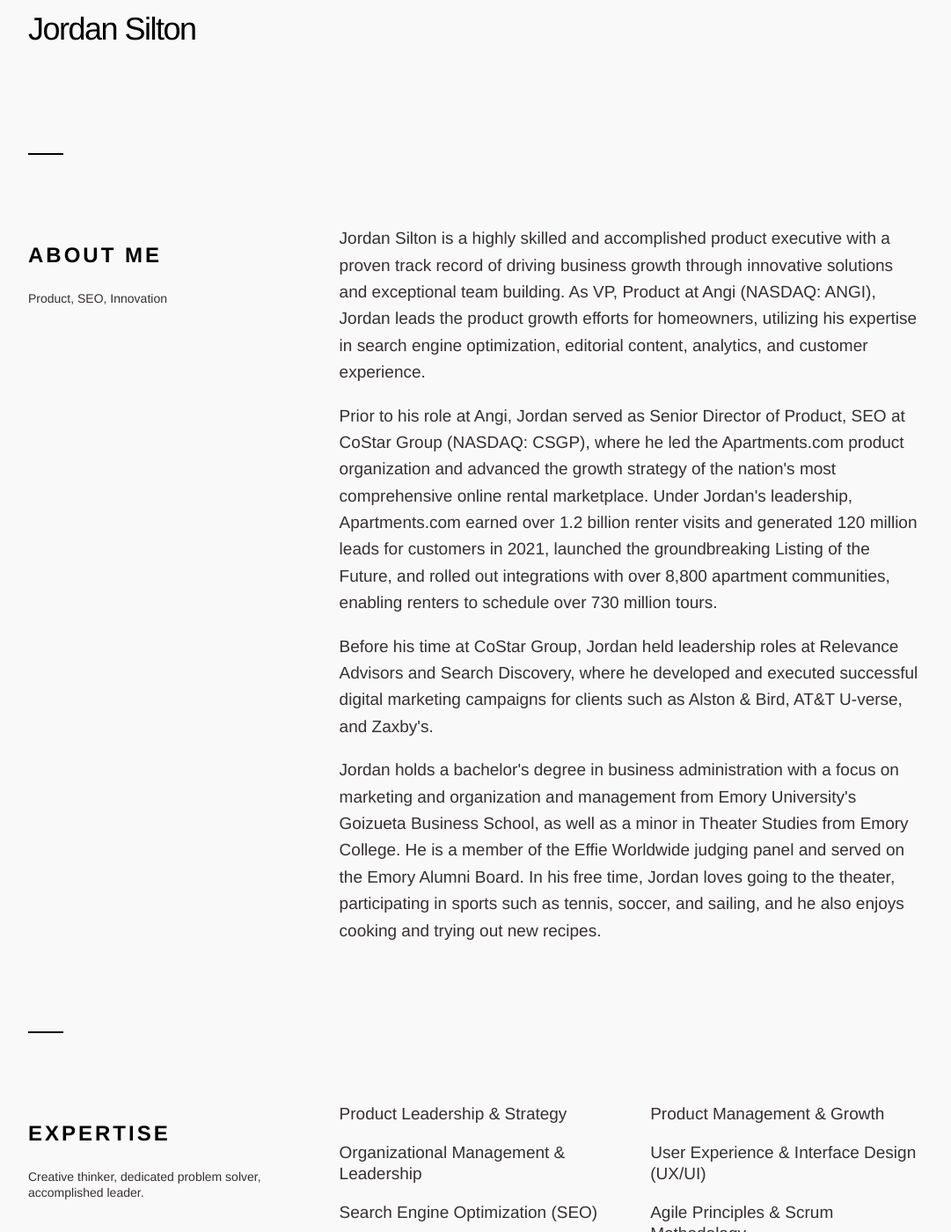
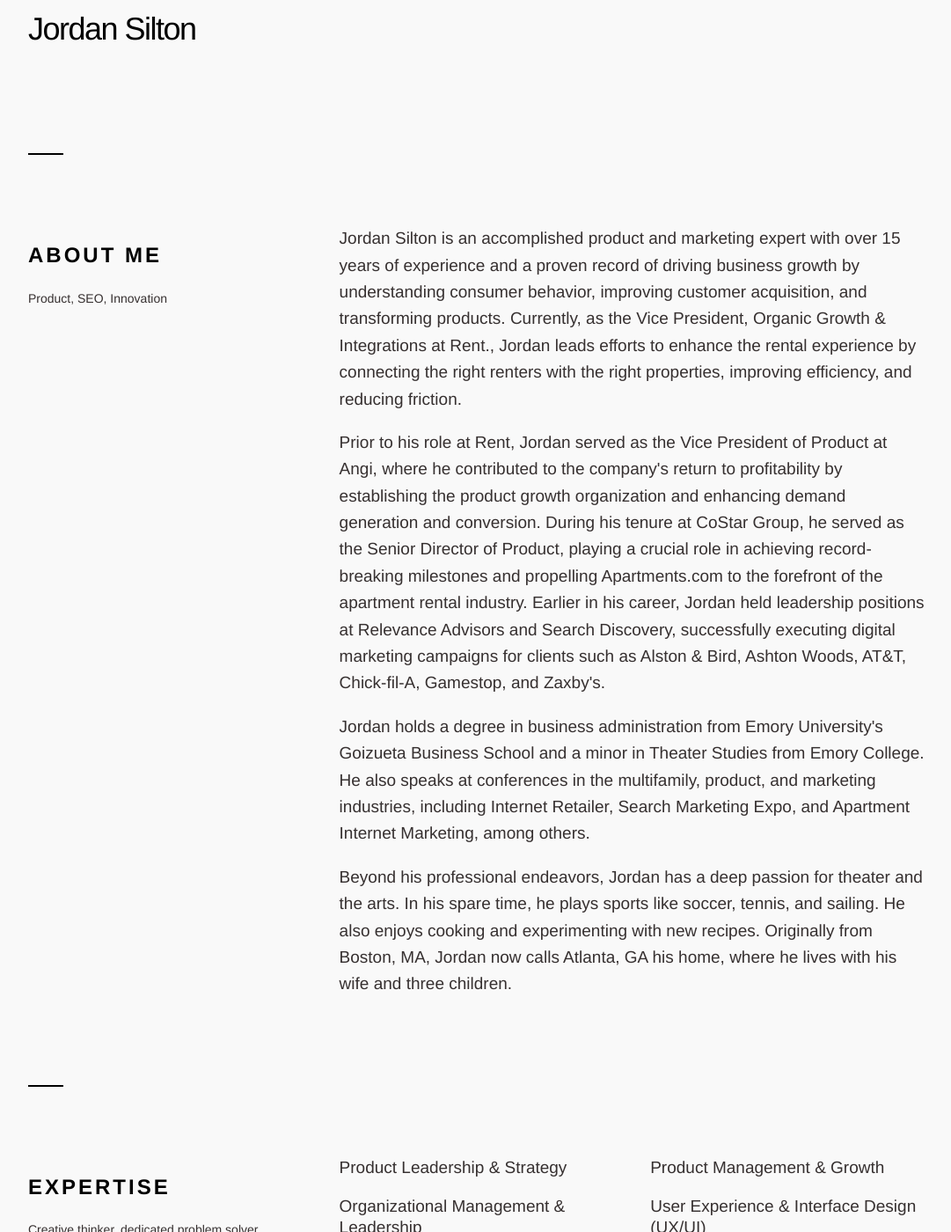
Before and after one commit to jsilton/jsilton.github.io, a Jekyll site: the page built from index.html, in a window 1280 px wide and 1400 px high, scrolled down 270 px. Shown: the whole window at 88% size, without its empty margins (98-1179 px from the left). Built offline with Jekyll 4.4.1, drawn with Linux system fonts in a browser that asks for light colours.

Commit message:
Update bio

```diff
--- a/index.html
+++ b/index.html
@@ -1,7 +1,7 @@
 ---
 layout: default
-title: Jordan Silton - Product, SEO, & Innovation
-description: Hi, I'm Jordan. I have a passion for developing exceptional teams, building innovative products, and solving complex business problems. I play tennis and soccer, love sailing, and enjoy cooking.
+title: Jordan Silton - Marketing & Product Executive, Growth Catalyst, Transformational Leader
+description: Innovative growth accelerator driving B2B and B2C customer acquisition via high-performance teams to achieve record traffic, revenue, and profit.
 redirect_from:
   - /about
   - /@jsilton
@@ -25,10 +25,11 @@
         </div>
     </div>
     <div class="eight columns">
-        <p>Jordan Silton is a highly skilled and accomplished product executive with a proven track record of driving business growth through innovative solutions and exceptional team building. As VP, Product at Angi (NASDAQ: ANGI), Jordan leads the product growth efforts for homeowners, utilizing his expertise in search engine optimization, editorial content, analytics, and customer experience.</p>
-        <p>Prior to his role at Angi, Jordan served as Senior Director of Product, SEO at CoStar Group (NASDAQ: CSGP), where he led the Apartments.com product organization and advanced the growth strategy of the nation's most comprehensive online rental marketplace. Under Jordan's leadership, Apartments.com earned over 1.2 billion renter visits and generated 120 million leads for customers in 2021, launched the groundbreaking Listing of the Future, and rolled out integrations with over 8,800 apartment communities, enabling renters to schedule over 730 million tours.</p>
-        <p>Before his time at CoStar Group, Jordan held leadership roles at Relevance Advisors and Search Discovery, where he developed and executed successful digital marketing campaigns for clients such as Alston & Bird, AT&T U-verse, and Zaxby's.
-        <p>Jordan holds a bachelor's degree in business administration with a focus on marketing and organization and management from Emory University's Goizueta Business School, as well as a minor in Theater Studies from Emory College. He is a member of the Effie Worldwide judging panel and served on the Emory Alumni Board. In his free time, Jordan loves going to the theater, participating in sports such as tennis, soccer, and sailing, and he also enjoys cooking and trying out new recipes.</p>
+        <p>Jordan Silton is an accomplished product and marketing expert with over 15 years of experience and a proven record of driving business growth by understanding consumer behavior, improving customer acquisition, and transforming products. Currently, as the Vice President, Organic Growth & Integrations at Rent., Jordan leads efforts to enhance the rental experience by connecting the right renters with the right properties, improving efficiency, and reducing friction.</p>
+        <p>Prior to his role at Rent, Jordan served as the Vice President of Product at Angi, where he contributed to the company's return to profitability by establishing the product growth organization and enhancing demand generation and conversion. During his tenure at CoStar Group, he served as the Senior Director of Product, playing a crucial role in achieving record-breaking milestones and propelling Apartments.com to the forefront of the apartment rental industry. Earlier in his career, Jordan held leadership positions at Relevance Advisors and Search Discovery, successfully executing digital marketing campaigns for clients such as Alston & Bird, Ashton Woods, AT&T, Chick-fil-A, Gamestop, and Zaxby's.</p>
+        <p>Jordan holds a degree in business administration from Emory University's Goizueta Business School and a minor in Theater Studies from Emory College. He also speaks at conferences in the multifamily, product, and marketing industries, including Internet Retailer, Search Marketing Expo, and Apartment Internet Marketing, among others.</p>
+        <p>Beyond his professional endeavors, Jordan has a deep passion for theater and the arts. In his spare time, he plays sports like soccer, tennis, and sailing. He also enjoys cooking and experimenting with new recipes. Originally from Boston, MA, Jordan now calls Atlanta, GA his home, where he lives with his wife and three children.
+        </p>
     </div>
 </div>
 
```
